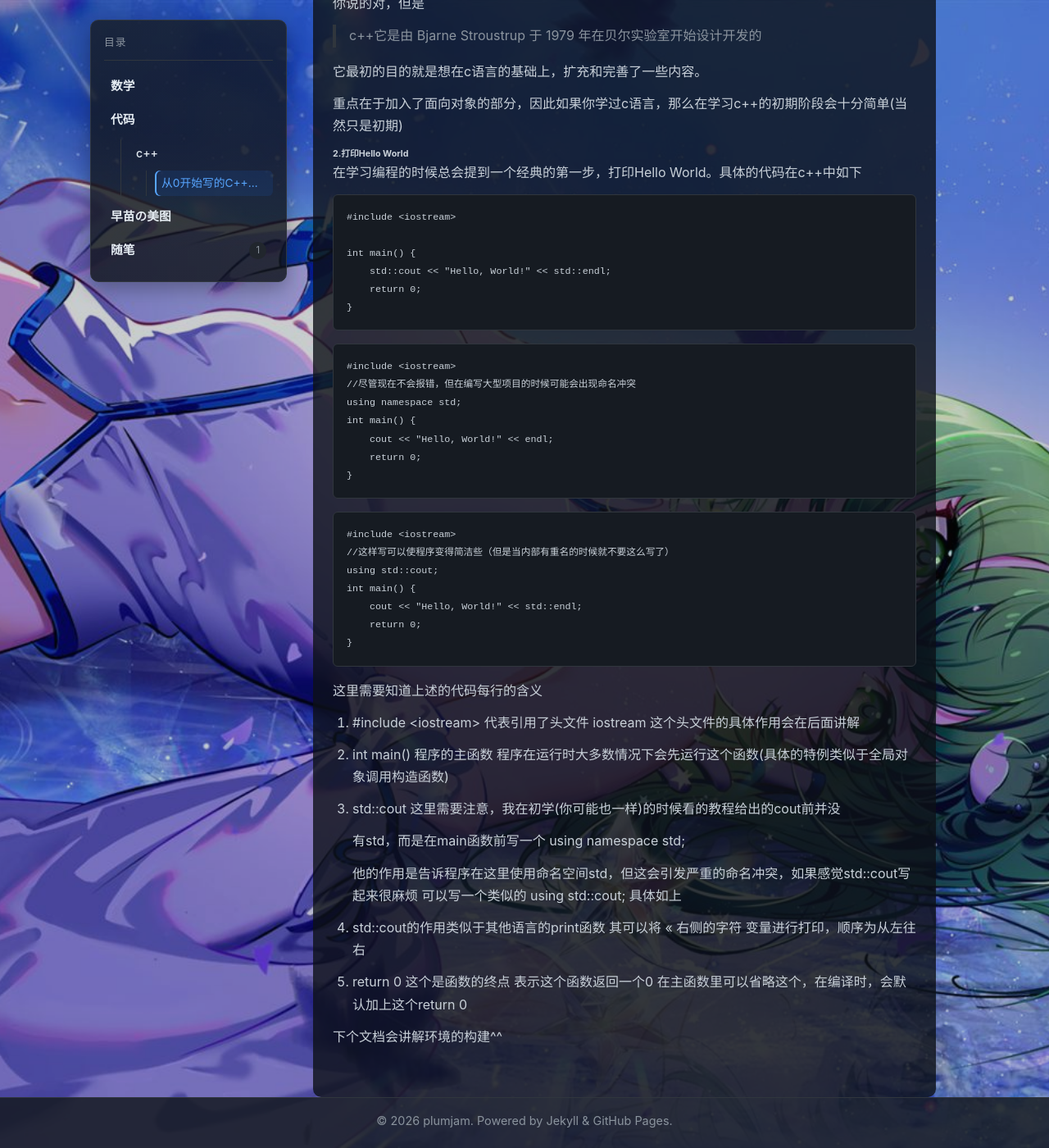
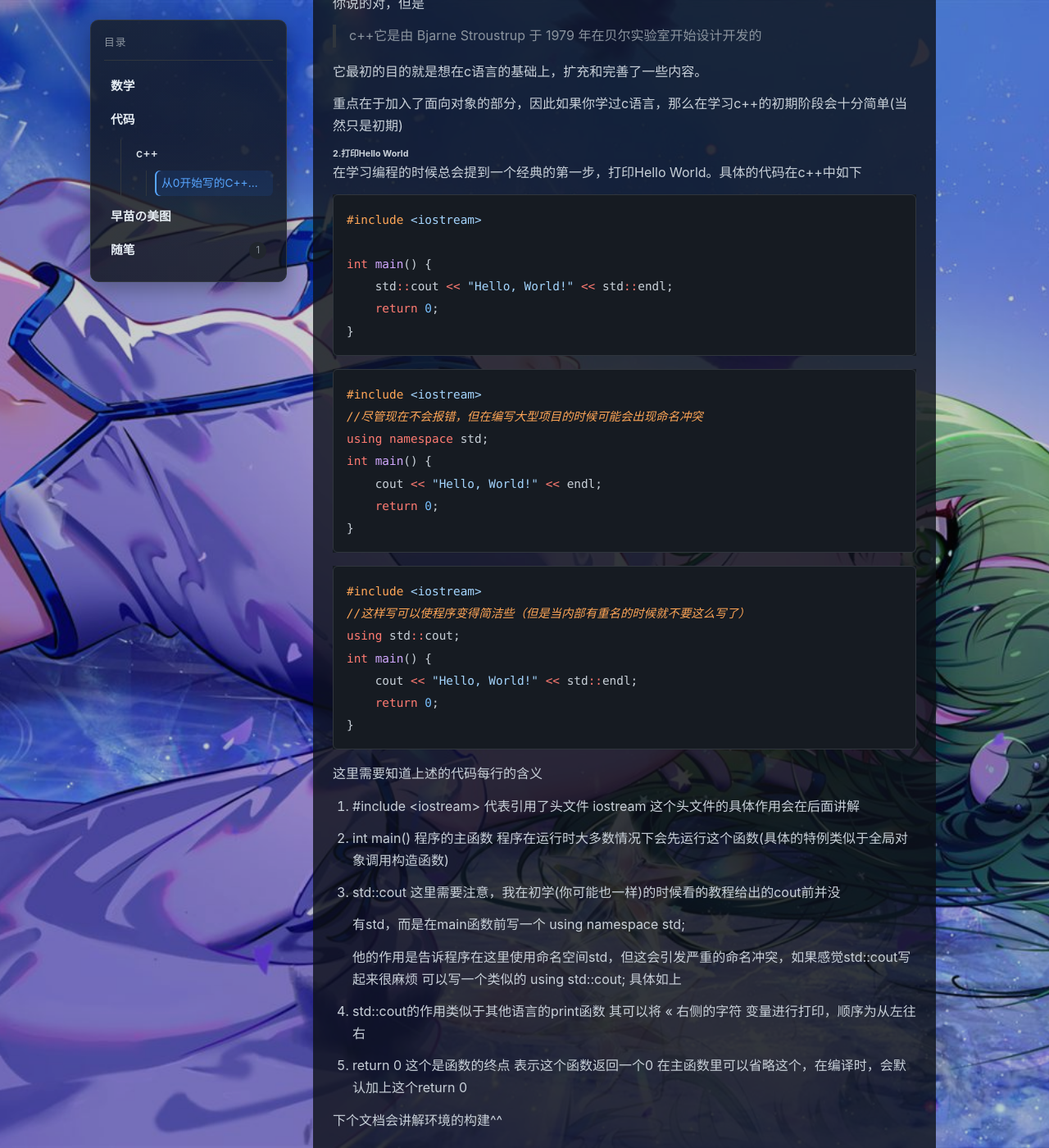
Before and after one commit to plumjamm/plumjamm.github.io, a Jekyll site: the page built from code/cpp.md, in a window 1280 px wide and 1400 px high, scrolled down 685 px. Shown: the whole window at 82% size. Built offline with Jekyll 4.4.1, drawn with Linux system fonts in a browser that asks for light colours.

Commit message:
Add syntax highlighting colors and monospace font for code blocks

```diff
--- a/assets/css/style.css
+++ b/assets/css/style.css
@@ -116,6 +116,7 @@ ol {
 }
 
 code {
+  font-family: "Cascadia Code", Consolas, "Courier New", monospace;
   background: #161b22;
   padding: 2px 6px;
   border-radius: 4px;
@@ -124,6 +125,7 @@ code {
 }
 
 pre {
+  font-family: "Cascadia Code", Consolas, "Courier New", monospace;
   background: #161b22;
   padding: 16px;
   border-radius: 6px;
@@ -133,6 +135,7 @@ pre {
 }
 
 pre code {
+  font-family: inherit;
   background: none;
   padding: 0;
   color: #c9d1d9;
@@ -488,6 +491,118 @@ img {
   animation: treeExpand 0.25s ease-out;
 }
 
+/* ===== Syntax highlighting (Rouge dark theme) ===== */
+.highlight {
+  background: #161b22;
+}
+
+.highlight .c,
+.highlight .c1,
+.highlight .cm,
+.highlight .cs {
+  color: #8b949e;
+  font-style: italic;
+}
+
+.highlight .cp,
+.highlight .c1 {
+  color: #ffa657;
+}
+
+.highlight .cpf {
+  color: #a5d6ff;
+}
+
+.highlight .k,
+.highlight .kd,
+.highlight .kn,
+.highlight .kp,
+.highlight .kr,
+.highlight .kt {
+  color: #ff7b72;
+}
+
+.highlight .s,
+.highlight .s1,
+.highlight .s2,
+.highlight .sb,
+.highlight .sc,
+.highlight .sd,
+.highlight .se,
+.highlight .sh,
+.highlight .si,
+.highlight .sx,
+.highlight .sr,
+.highlight .ss {
+  color: #a5d6ff;
+}
+
+.highlight .m,
+.highlight .mf,
+.highlight .mh,
+.highlight .mi,
+.highlight .mo,
+.highlight .il {
+  color: #79c0ff;
+}
+
+.highlight .nf,
+.highlight .nc,
+.highlight .nn,
+.highlight .nt {
+  color: #d2a8ff;
+}
+
+.highlight .nb,
+.highlight .na,
+.highlight .no,
+.highlight .nd,
+.highlight .ni,
+.highlight .ne,
+.highlight .nl,
+.highlight .nx,
+.highlight .py,
+.highlight .nv,
+.highlight .vc,
+.highlight .vg,
+.highlight .vi {
+  color: #ffa657;
+}
+
+.highlight .o,
+.highlight .ow {
+  color: #ff7b72;
+}
+
+.highlight .p {
+  color: #c9d1d9;
+}
+
+.highlight .err {
+  color: #f85149;
+}
+
+.highlight .gd {
+  color: #ffa198;
+}
+
+.highlight .gi {
+  color: #7ee787;
+}
+
+.highlight .gh,
+.highlight .gu {
+  color: #58a6ff;
+}
+
+.highlight .gp {
+  color: #8b949e;
+}
+
+.highlight .w {
+  color: #c9d1d9;
+}
+
 /* ===== Responsive ===== */
 @media (max-width: 768px) {
   .layout {
```
